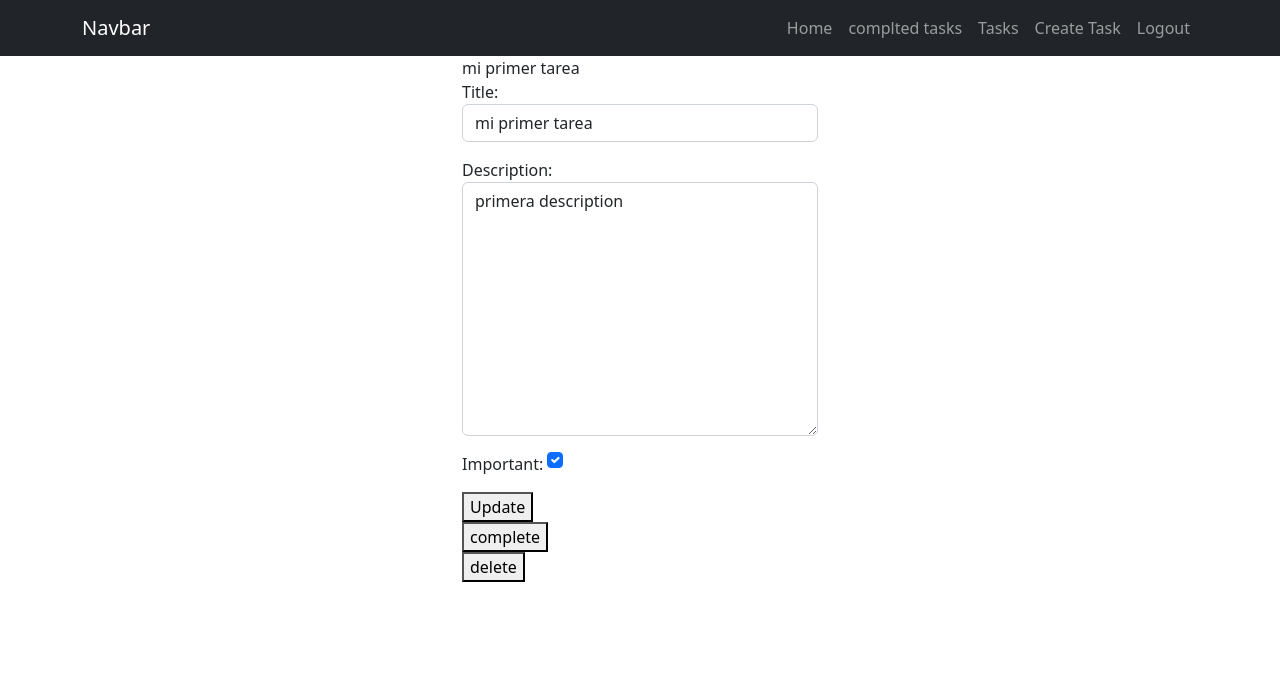
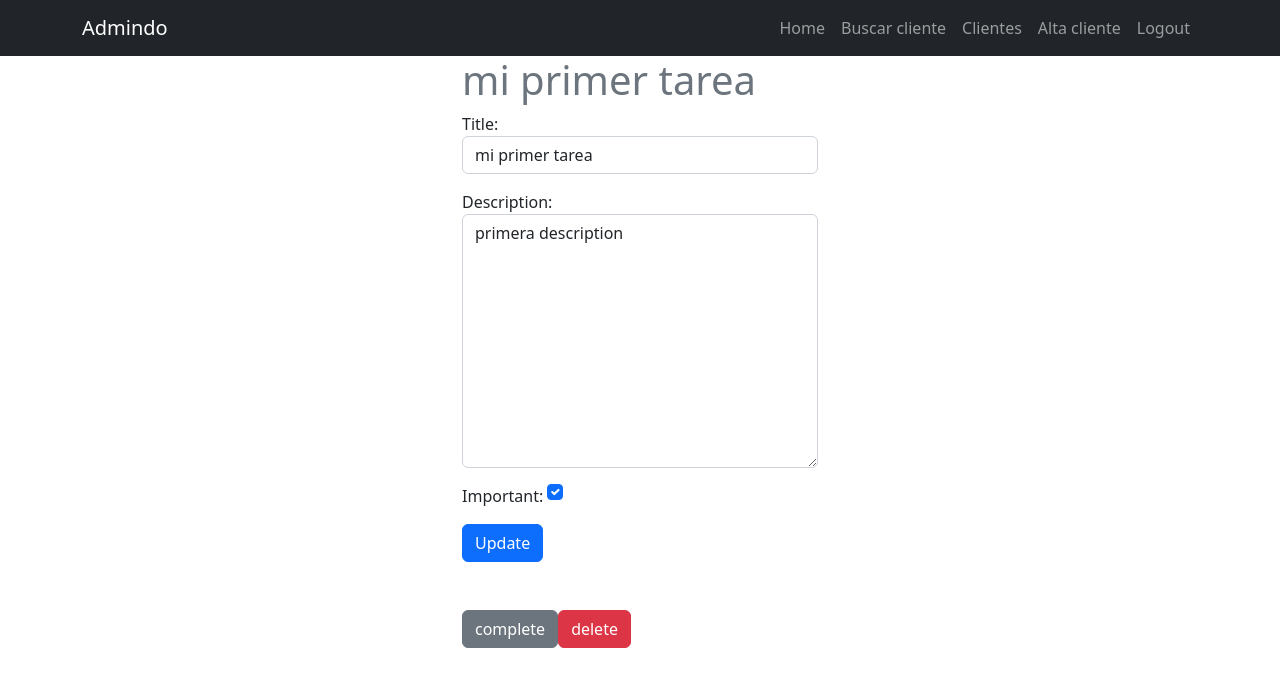
Before and after one commit to AxelYeray/admindo, a Django app: page /tasks/1 in a window 1280 px wide. Shown: the top 687 px of the page. Run offline with Django 5.2, Linux system fonts and the light colour scheme; a user stored in the database is signed in; data comes from the database, SQL or seed files in the repository; both versions use the stored data as it was after the commit.

Commit message:
second commit

```diff
--- a/tasks/forms.py
+++ b/tasks/forms.py
@@ -8,8 +8,7 @@ class TaskForm(ModelForm):
         model = Task
         fields = ["title", "description", "important"]
         widgets = {
-            "title": forms.TextInput(
-                attrs={
+            "title": forms.TextInput(attrs={
                     "class": "form-control m-auto",
                     "placeholder": "Title of the task...",
                 }
--- a/tasks/templates/_navbar.html
+++ b/tasks/templates/_navbar.html
@@ -1,6 +1,6 @@
 <nav class="navbar navbar-expand-lg navbar-dark bg-dark">
     <div class="container">
-        <a class="navbar-brand" href="/">Navbar</a>
+        <a class="navbar-brand" href="/">Admindo</a>
         <button class="navbar-toggler" type="button" data-bs-toggle="collapse" data-bs-target="#navbarNav"
             aria-controls="navbarNav" aria-expanded="false" aria-label="Toggle navigation">
             <span class="navbar-toggler-icon"></span>
@@ -12,13 +12,13 @@
                 </li>
                 {% if user.is_authenticated %}
                 <li class="nav-item">
-                    <a href="{% url 'tasks_completed' %}" class="nav-link">complted tasks</a>
+                    <a href="{% url 'tasks_completed' %}" class="nav-link">Buscar cliente</a>
                 </li>
                 <li class="nav-item">
-                    <a href="{% url 'tasks' %}" class="nav-link">Tasks</a>
+                    <a href="{% url 'tasks' %}" class="nav-link">Clientes</a>
                 </li>
                 <li class="nav-item">
-                    <a href="{% url 'create_task' %}" class="nav-link">Create Task</a>
+                    <a href="{% url 'create_task' %}" class="nav-link">Alta cliente</a>
                 </li>
                 <li class="nav-item">
                     <a class="nav-link" href="/logout">Logout</a>
--- a/tasks/templates/base.html
+++ b/tasks/templates/base.html
@@ -5,7 +5,7 @@
     <meta charset="UTF-8" />
     <meta http-equiv="X-UA-Compatible" content="IE=edge" />
     <meta name="viewport" content="width=device-width, initial-scale=1.0" />
-    <title>Django CRUD</title>
+    <title>Admindo</title>
     <link rel="stylesheet" href="https://cdn.jsdelivr.net/npm/bootstrap@5.2.0/dist/css/bootstrap.min.css">
     <script src="https://cdn.jsdelivr.net/npm/bootstrap@5.2.0/dist/js/bootstrap.bundle.min.js"></script>
 
--- a/tasks/templates/create_task.html
+++ b/tasks/templates/create_task.html
@@ -6,7 +6,7 @@
     <div class="row">
         <div class="col-md-4 offset-md-4 mt-5">
             <form action="/create_task/" method="POST" class="card card-body">
-                <h1>Create task</h1>
+                <h1>Alta</h1>
 
                 {{error}}
                 {% csrf_token %}
--- a/tasks/templates/signin.html
+++ b/tasks/templates/signin.html
@@ -6,7 +6,7 @@
     <div class="row">
         <section class="col-md-4 offset-md-4 mt-5">
             <form action="/signin/" method="POST" class="card card-body">
-                <h1 class="text-center">Signin</h1>
+                <h1 class="text-center">LOG IN</h1>
                 {{error}}
                 {% csrf_token %}
 
--- a/tasks/templates/signup.html
+++ b/tasks/templates/signup.html
@@ -6,7 +6,7 @@
     <div class="row">
         <div class="col-md-4 offset-md-4 mt-5">
             <form method="POST" class="card card-body text-center">
-                <h1 class="text-center">Signup</h1>
+                <h1 class="text-center">Register</h1>
 
                 {{error}}
                 {% csrf_token %}
--- a/tasks/templates/task_detail.html
+++ b/tasks/templates/task_detail.html
@@ -5,8 +5,8 @@
 <main class="container">
     <div class="row">
         <div class="col-md-4 offset-md-4">
+             <h1 class="text-secondary">{{task.title}}</h1>
 
-            {{task.title}}
 
             {{error}}
 
@@ -14,21 +14,22 @@
                 {% csrf_token %}
                 {{form.as_p}}
 
-                <button>
+                <button class="btn btn-primary">
                     Update
                 </button>
             </form>
 
+          <div class="mt-5 d-flex">
             <form action="{% url 'complete_task' task.id %}" method="POST">
                 {% csrf_token %}
-                <button>
+                <button class="btn btn-secondary">
                     complete
                 </button>
             </form>
 
             <form action="{% url 'delete_task' task.id %}" method="POST">
                 {% csrf_token %}
-                <button>
+                <button class="btn btn-danger">
                     delete
                 </button>
             </form>
--- a/tasks/templates/tasks.html
+++ b/tasks/templates/tasks.html
@@ -3,7 +3,7 @@
 <main class="container">
     <div class="row">
         <div class="col-md-6 offset-md-3">
-            <h1 class="text-center display-3 py-5">tasks pending</h1>
+            <h1 class="text-center display-3 py-5">Admindo</h1>
 
             <ul class="list-group">
                 {% for task in tasks %}
```
Also changed, not shown: tasks/templates/home.html (+4 -8 lines), db.sqlite3.
